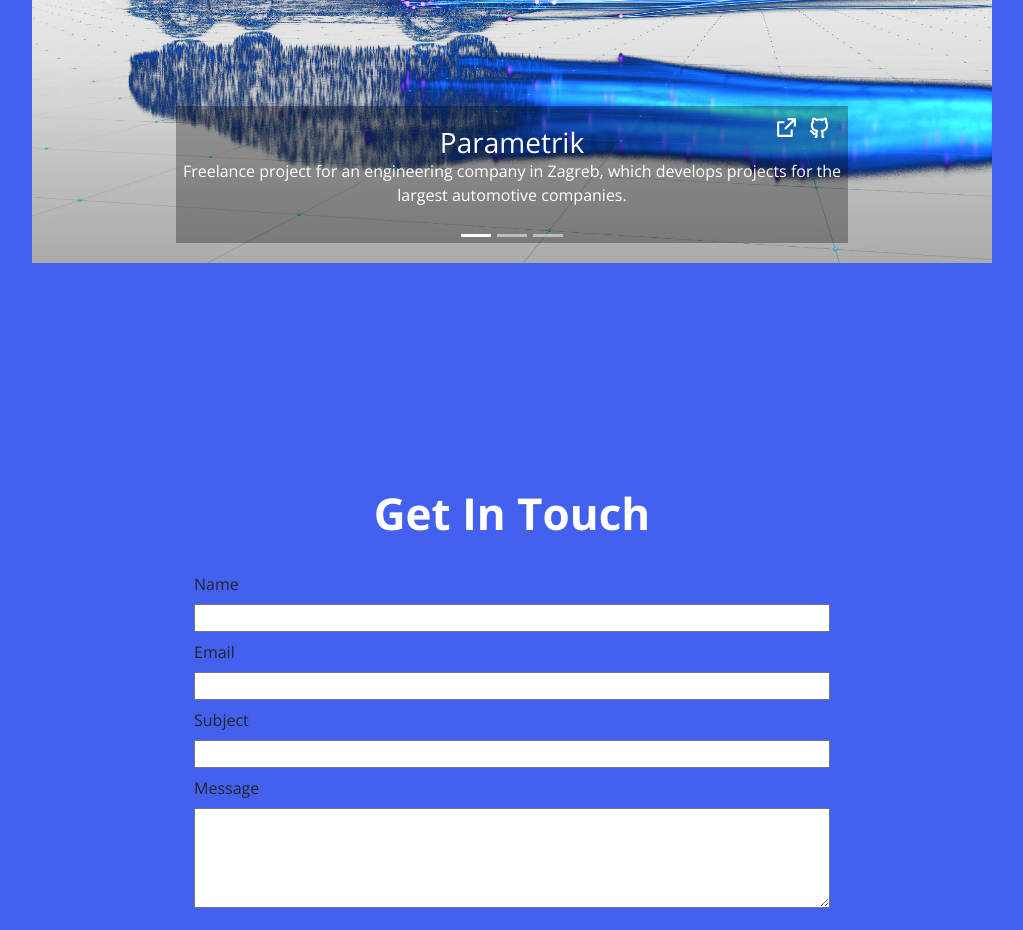
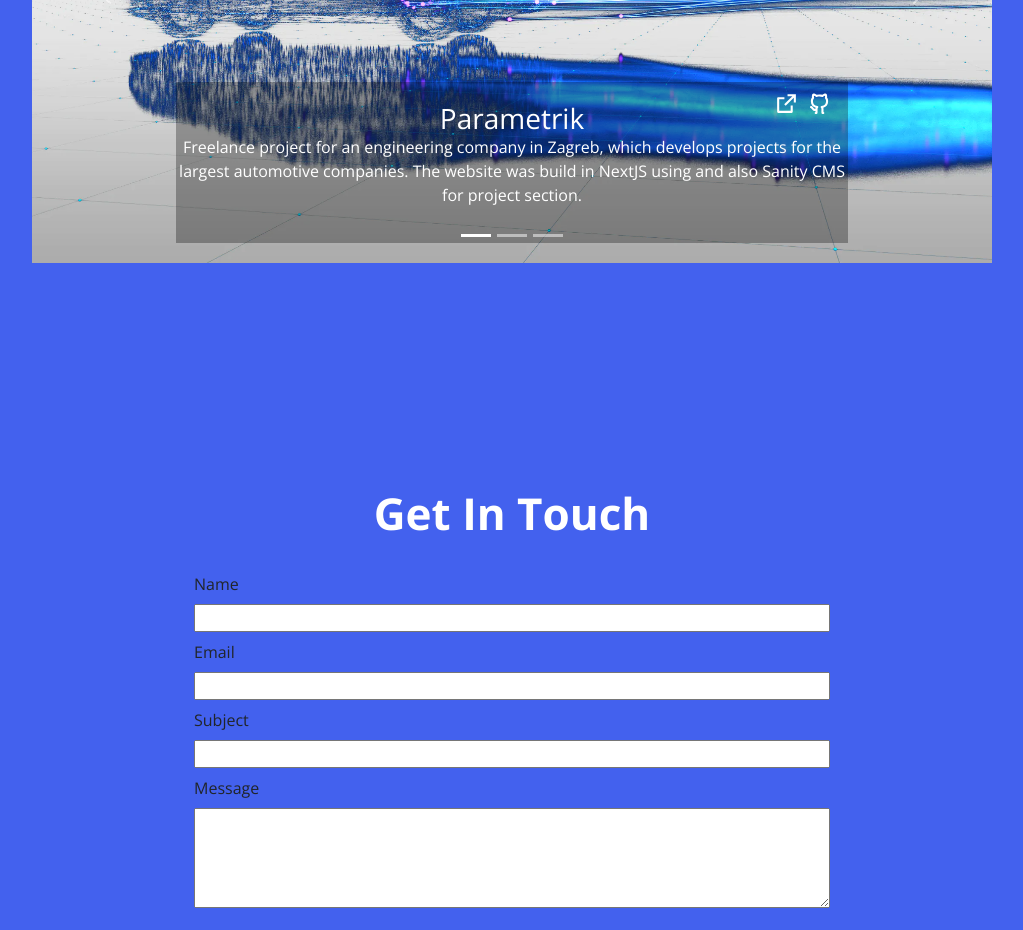
Before and after one commit to daszybak/portfolio, a React (Create React App) app: page / in a window 1280 px wide. Shown: the part 2180-3110 px from the top of the page, without its empty margins (128-1151 px from the left). Built offline with nearby package versions, Linux system fonts and the light colour scheme.

Commit message:
Add parametrik CMS description

```diff
--- a/src/container/Work/Work.jsx
+++ b/src/container/Work/Work.jsx
@@ -14,7 +14,7 @@ const work = [
 	{
 		title: 'Parametrik',
 		description:
-			'Freelance project for an engineering company in Zagreb, which develops projects for the largest automotive companies.',
+			'Freelance project for an engineering company in Zagreb, which develops projects for the largest automotive companies. The website was build in NextJS using and also Sanity CMS for project section.',
 		image: parametrik,
 		url: 'https://www.parametrik-engineering.com/',
 		githubUrl: 'https://github.com/daszybak/parametrik',
```
